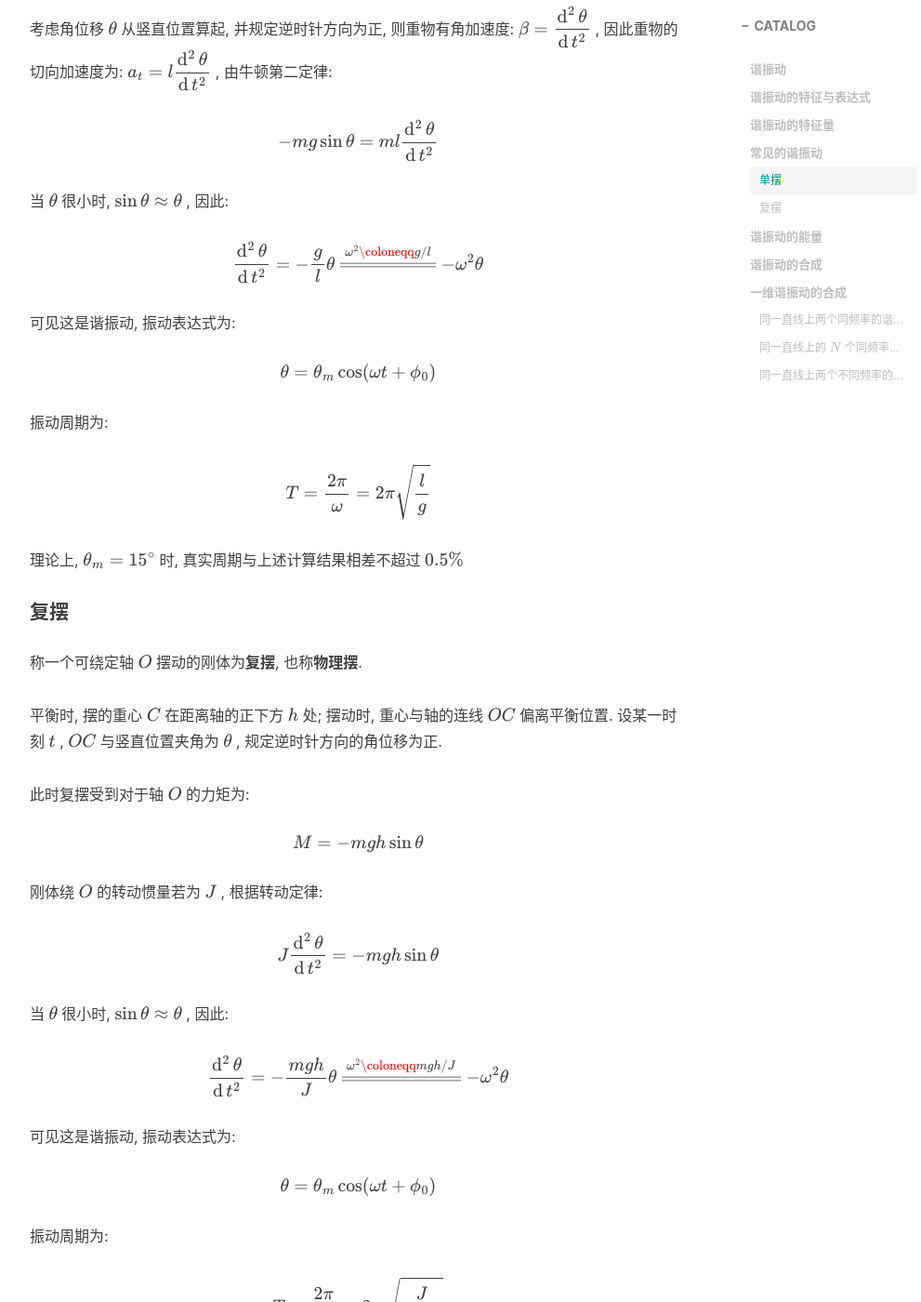
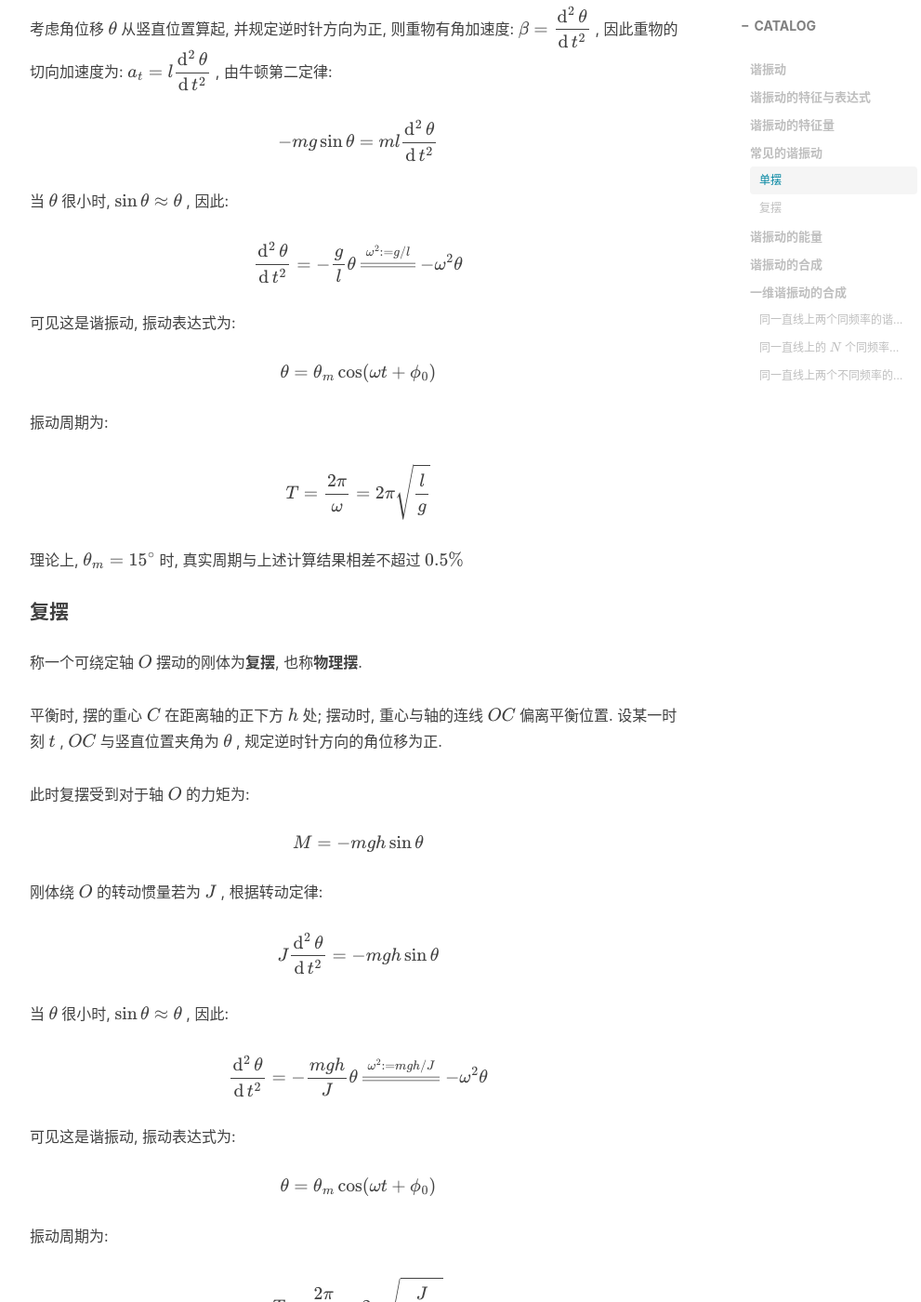
Before and after one commit to Coekjan/coekjan.github.io, a Jekyll site: the page built from _posts/2020-12-30-Vibration.md, in a window 1280 px wide and 1400 px high, scrolled down 2639 px. Shown: the whole window at 93% size, without its empty margins (233-1224 px from the left). Built offline with Jekyll 4.4.1, drawn with Linux system fonts in a browser that asks for light colours; nearby versions of some CDN libraries; comment, search, counter and statistics services are not loaded; some of the changed text lies outside the part shown.

Commit message:
Update 2020-12-30-Vibration.md

```diff
--- a/_posts/2020-12-30-Vibration.md
+++ b/_posts/2020-12-30-Vibration.md
@@ -29,7 +29,7 @@ $$
 
 $$
 \begin{aligned}
-    &\frac{\operatorname{d}^2x}{\operatorname{d}t^2}=-\frac{k}{m}x\xlongequal{\omega^2\coloneqq k/m}-\omega^2x\\
+    &\frac{\operatorname{d}^2x}{\operatorname{d}t^2}=-\frac{k}{m}x\xlongequal{\omega^2:=k/m}-\omega^2x\\
     \Leftrightarrow&\frac{\operatorname{d}^2x}{\operatorname{d}t^2}+\omega^2x=0
 \end{aligned}
 $$
@@ -112,7 +112,7 @@ $$
 当 $\theta$ 很小时, $\sin\theta\approx\theta$ , 因此:
 
 $$
-\frac{\operatorname{d}^2\theta}{\operatorname{d}t^2}=-\frac{g}{l}\theta\xlongequal{\omega^2\coloneqq g/l}-\omega^2\theta
+\frac{\operatorname{d}^2\theta}{\operatorname{d}t^2}=-\frac{g}{l}\theta\xlongequal{\omega^2:=g/l}-\omega^2\theta
 $$
 
 可见这是谐振动, 振动表达式为:
@@ -150,7 +150,7 @@ $$
 当 $\theta$ 很小时, $\sin\theta\approx\theta$ , 因此:
 
 $$
-\frac{\operatorname{d}^2\theta}{\operatorname{d}t^2}=-\frac{mgh}{J}\theta\xlongequal{\omega^2\coloneqq mgh/J}-\omega^2\theta
+\frac{\operatorname{d}^2\theta}{\operatorname{d}t^2}=-\frac{mgh}{J}\theta\xlongequal{\omega^2:=mgh/J}-\omega^2\theta
 $$
 
 可见这是谐振动, 振动表达式为:
```
